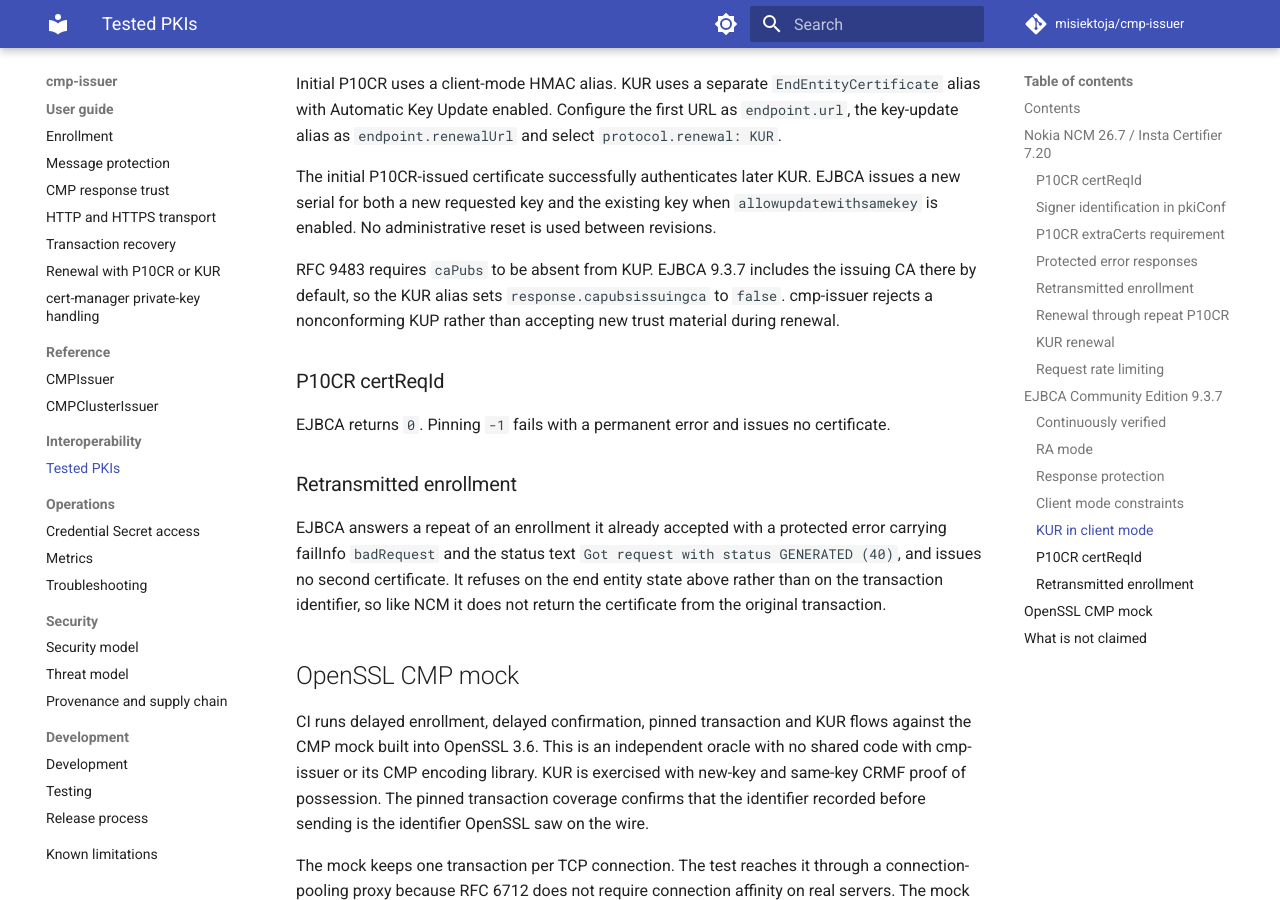
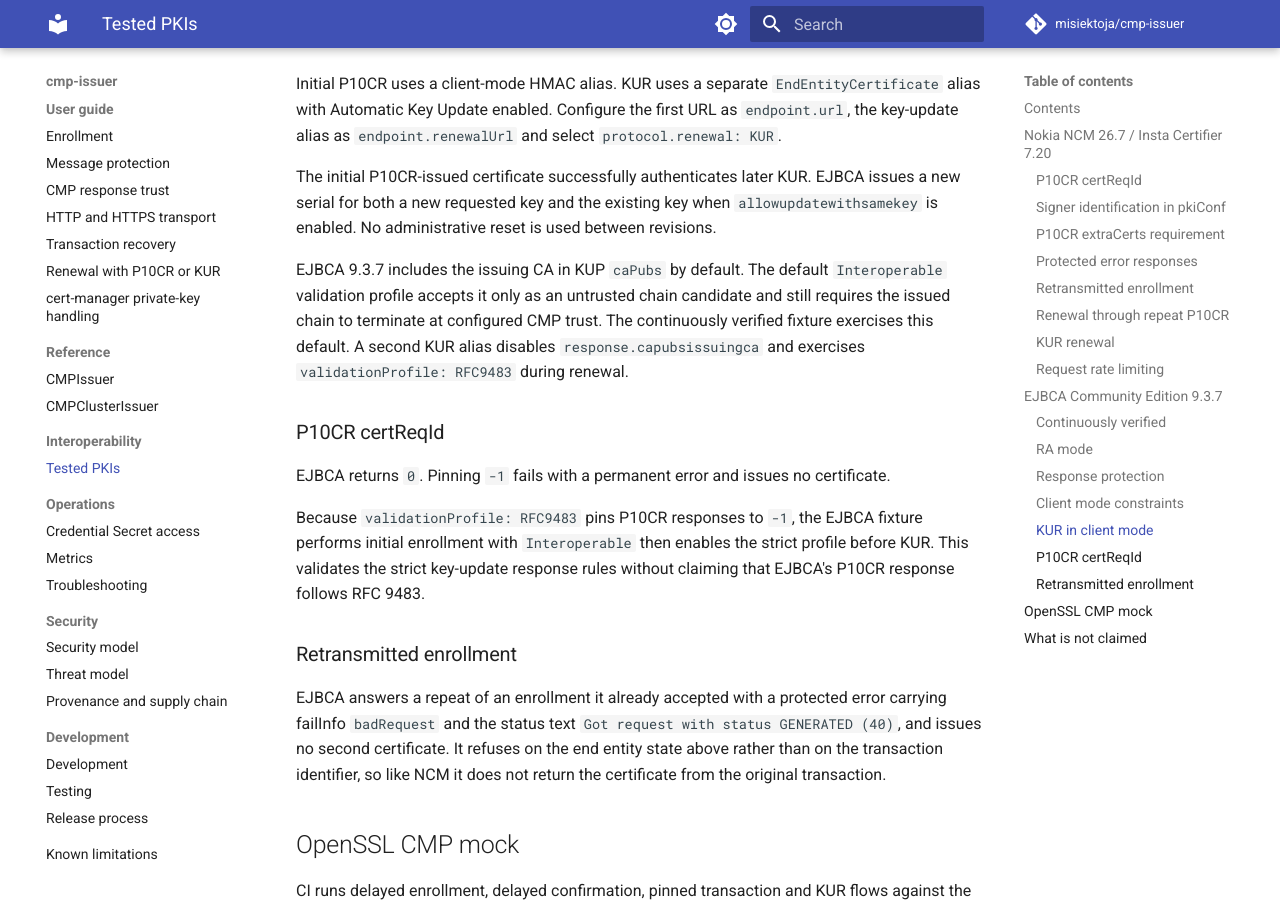
Before and after one commit to misiektoja/cmp-issuer, an MkDocs documentation site: the page built from docs/interoperability/tested-pkis.md, in a window 1280 px wide and 900 px high, scrolled down 3968 px. Built offline with MkDocs 1.6.1 and Material for MkDocs 9.7.7, drawn with Linux system fonts in a browser that asks for light colours; comment, search, counter and statistics services are not loaded.

Commit message:
docs(interoperability): record KUP caPubs validation
Signed-off-by: misiektoja <misiektoja-github@rm-rf.ninja>

```diff
--- a/docs/interoperability/tested-pkis.md
+++ b/docs/interoperability/tested-pkis.md
@@ -94,11 +94,13 @@
 
 The initial P10CR-issued certificate successfully authenticates later KUR. EJBCA issues a new serial for both a new requested key and the existing key when `allowupdatewithsamekey` is enabled. No administrative reset is used between revisions.
 
-RFC 9483 requires `caPubs` to be absent from KUP. EJBCA 9.3.7 includes the issuing CA there by default, so the KUR alias sets `response.capubsissuingca` to `false`. cmp-issuer rejects a nonconforming KUP rather than accepting new trust material during renewal.
+EJBCA 9.3.7 includes the issuing CA in KUP `caPubs` by default. The default `Interoperable` validation profile accepts it only as an untrusted chain candidate and still requires the issued chain to terminate at configured CMP trust. The continuously verified fixture exercises this default. A second KUR alias disables `response.capubsissuingca` and exercises `validationProfile: RFC9483` during renewal.
 
 ### P10CR certReqId
 
 EJBCA returns `0`. Pinning `-1` fails with a permanent error and issues no certificate.
+
+Because `validationProfile: RFC9483` pins P10CR responses to `-1`, the EJBCA fixture performs initial enrollment with `Interoperable` then enables the strict profile before KUR. This validates the strict key-update response rules without claiming that EJBCA's P10CR response follows RFC 9483.
 
 ### Retransmitted enrollment
 
```
